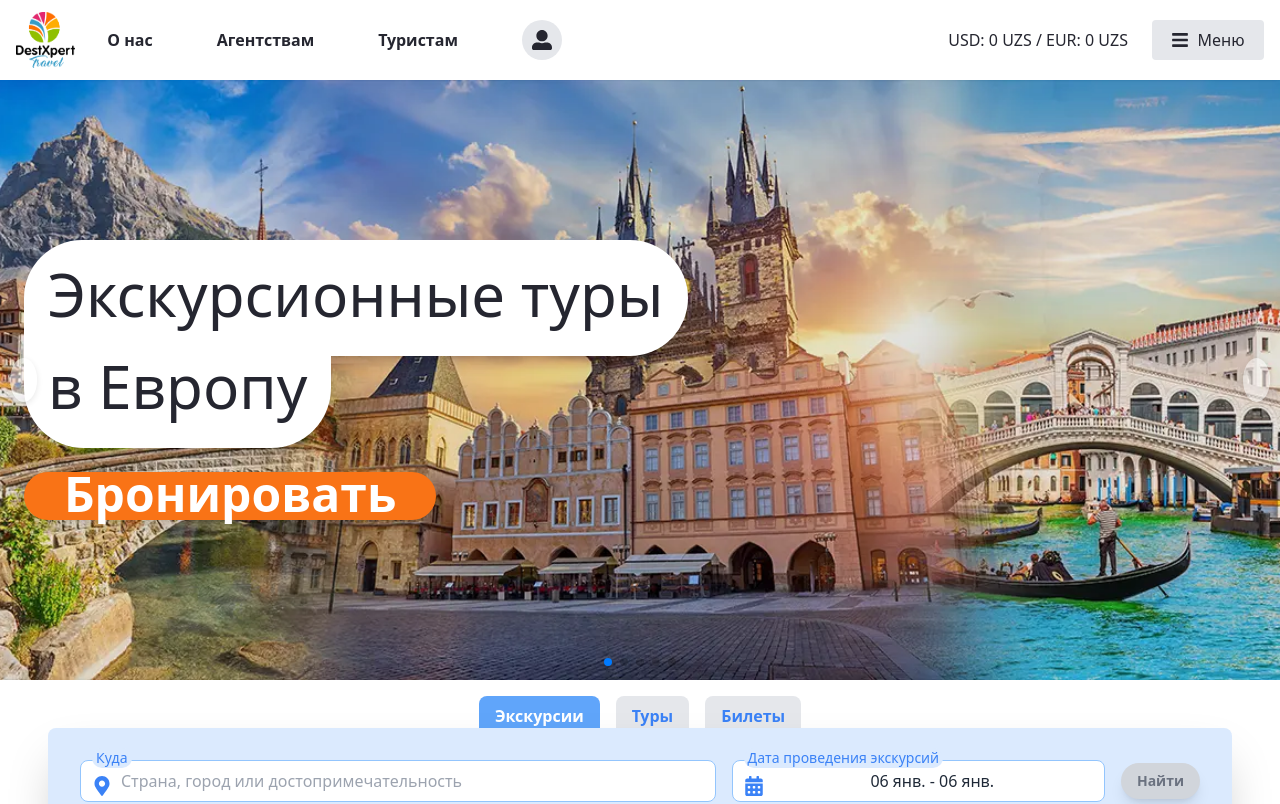
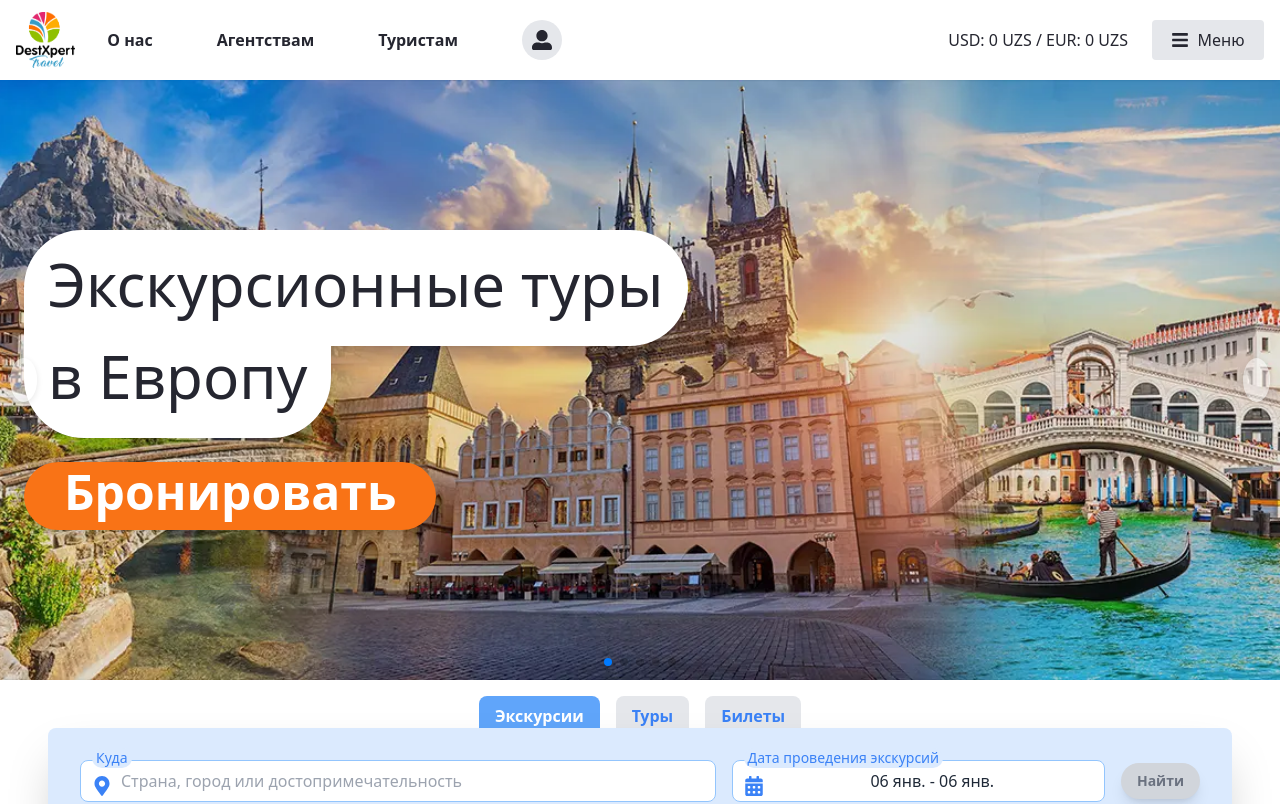
Before and after one commit to Marapu1a/dest-xPert, a React (Vite) app: page / in a window 1280 px wide. Shown: the top 804 px of the page. Built offline with nearby package versions, Linux system fonts and the light colour scheme; no server answers.

Commit message:
some fix add

```diff
--- a/src/pages/home/header/Carousel.jsx
+++ b/src/pages/home/header/Carousel.jsx
@@ -22,7 +22,7 @@ const slides = [
       'md:text-[#252630] text-white text-4xl md:text-6xl px-6 pb-8 pt-0 md:bg-white rounded-[60px] rounded-tl-none rounded-tr-none shadow-lg',
     buttonText: 'Бронировать',
     buttonStyle:
-      'mt-6 bg-orange-500 text-white text-[28px] md:text-[48px] pb-2 pt-1 px-10 font-bold rounded-full shadow-lg hover:bg-orange-600 transition',
+      'mt-6 bg-orange-500 text-white text-[28px] md:text-[48px] pb-5 pt-3 px-10 font-bold rounded-full shadow-lg hover:bg-orange-600 transition',
   },
   {
     image: image2,
@@ -34,7 +34,7 @@ const slides = [
       'md:text-[#252630] text-white text-xl md:text-2xl md:bg-white px-6 pb-6 pt-0 rounded-[50px] rounded-tl-none rounded-tr-none shadow-lg',
     buttonText: 'Регистрация',
     buttonStyle:
-      'mt-6 bg-orange-500 text-white text-[28px] md:text-[48px] pb-2 pt-1 px-10 font-bold rounded-full shadow-lg hover:bg-orange-600 transition',
+      'mt-6 bg-orange-500 text-white text-[28px] md:text-[48px] pb-5 pt-3 px-10 font-bold rounded-full shadow-lg hover:bg-orange-600 transition',
   },
   {
     image: image3,
```
Also changed, not shown: package.json (+7 -0 lines), 1 other file (tests, documents, lock files or other folders).
